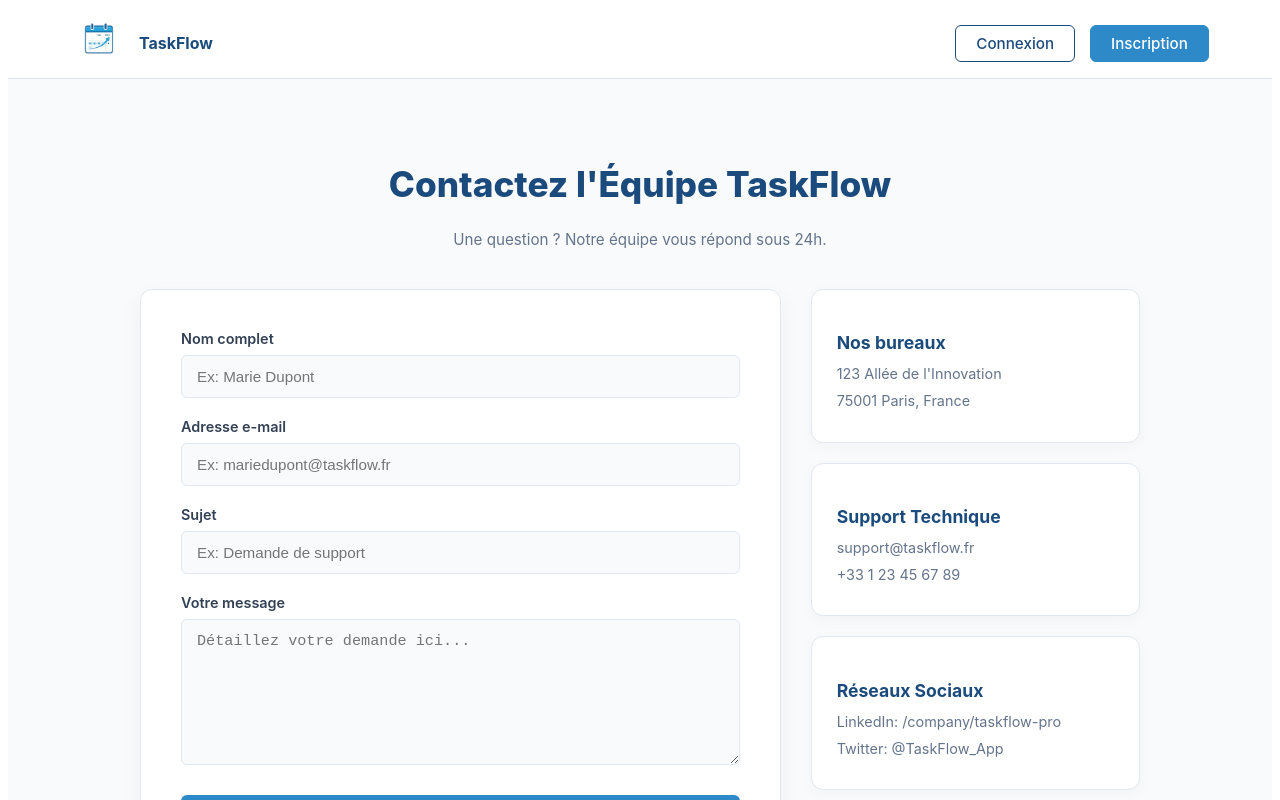
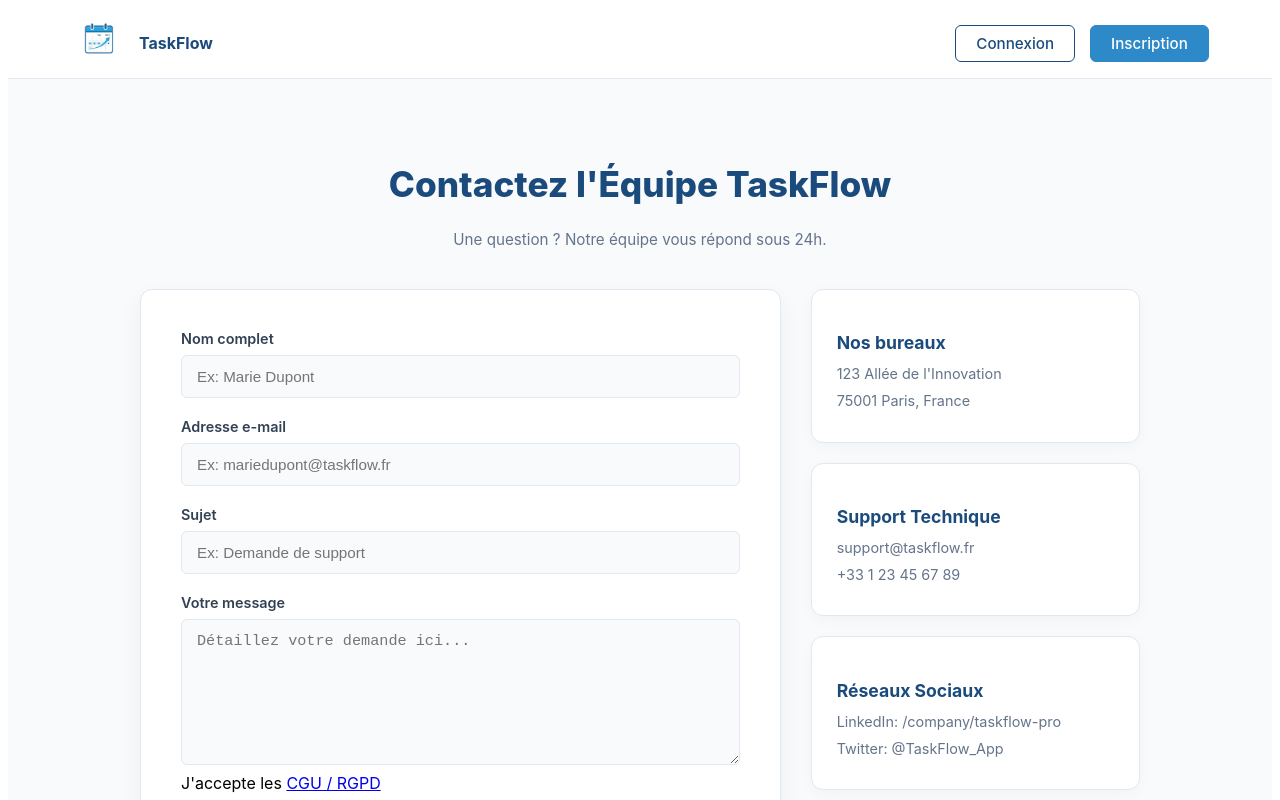
Before and after one commit to TaskFlowGirls/TaskFlowFront, a React (Vite) app: page /contact in a window 1280 px wide. Shown: the top 800 px of the page. Built offline with nearby package versions, Linux system fonts and the light colour scheme.

Commit message:
ajout case RGPD contact

```diff
--- a/src/pages/Contact.jsx
+++ b/src/pages/Contact.jsx
@@ -73,6 +73,7 @@ const Contact = () => {
                                 value={formData.message} onChange={handleChange}
                                 placeholder="Détaillez votre demande ici..." required
                             />
+                            <span>J'accepte les <a href='/cgu' target='_blank'>CGU / RGPD</a></span>
                         </div>
 
                         <button type="submit" className="submit-btn">
```
Also changed, not shown: 1 other file (tests, documents, lock files or other folders).
